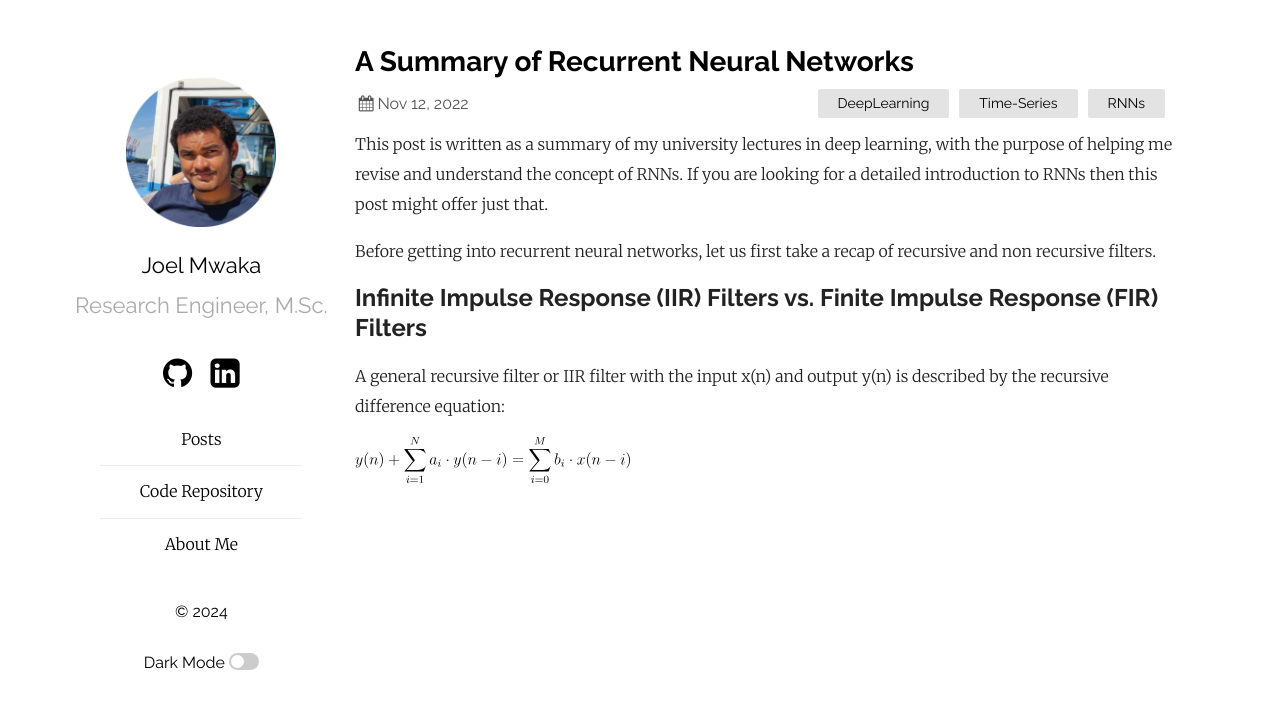
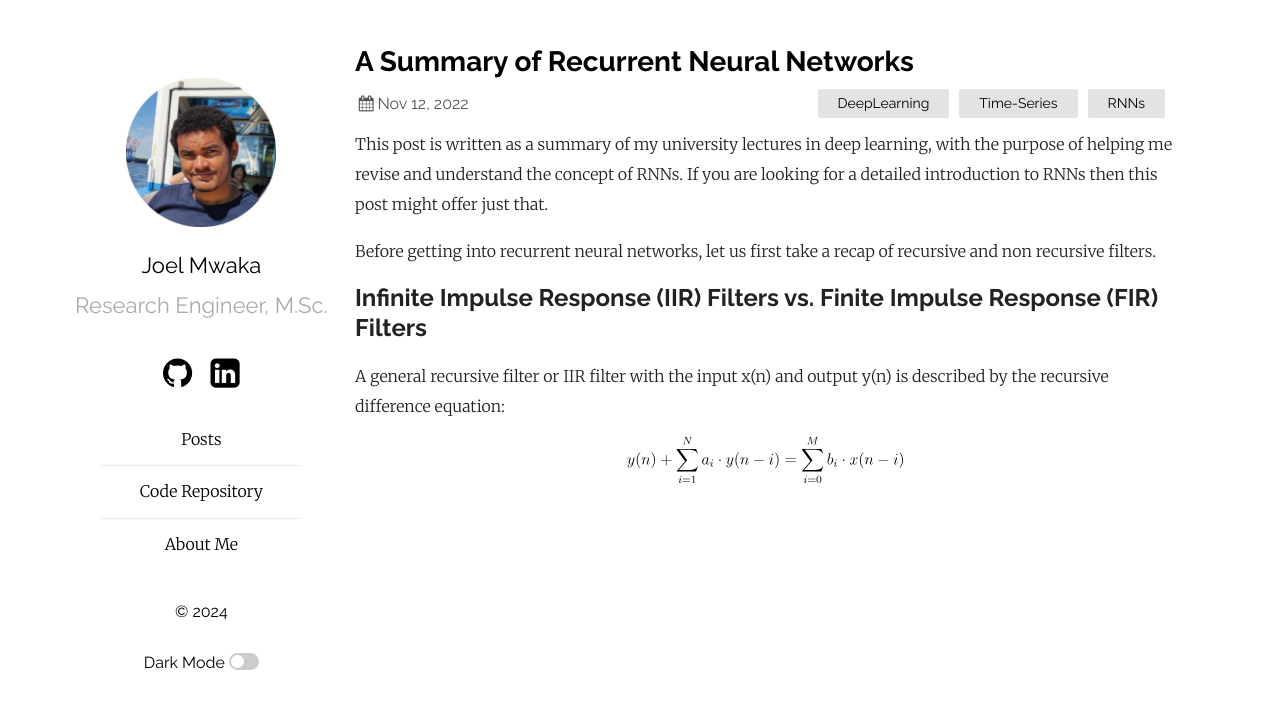
Before and after one commit to joelmwaka/joelmwaka.github.io, a Jekyll site: the page built from _posts/2022-11-12-recurrent-neural-networks.md, in a window 1280 px wide. Shown: the top 709 px of the page. Built offline with Jekyll 4.4.1, drawn with Linux system fonts in a browser that asks for light colours.

Commit message:
Updated url again :/

```diff
--- a/_posts/2022-11-12-recurrent-neural-networks.md
+++ b/_posts/2022-11-12-recurrent-neural-networks.md
@@ -13,4 +13,6 @@ Before getting into recurrent neural networks, let us first take a recap of recu
 
 A general recursive filter or IIR filter with the input x(n) and output y(n) is described by the recursive difference equation:
 
-![Recursive Difference Equation](https://github.com/joelmwaka/joelmwaka.github.io/blob/main/_posts/images/eqn_recursive_filter.svg)
+<p align="center">
+  <img src="https://github.com/joelmwaka/joelmwaka.github.io/blob/main/_posts/images/eqn_recursive_filter.svg">
+</p>
```
